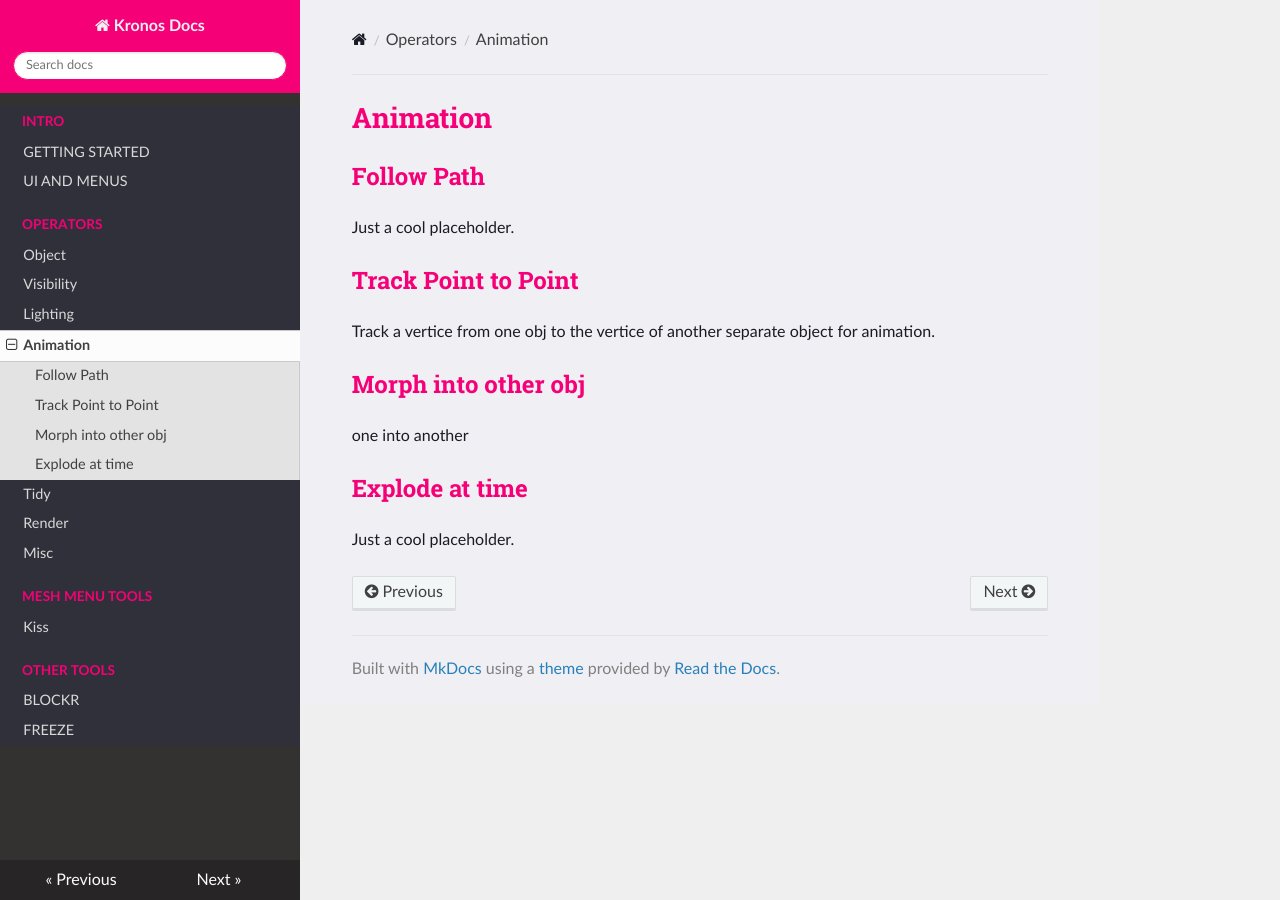
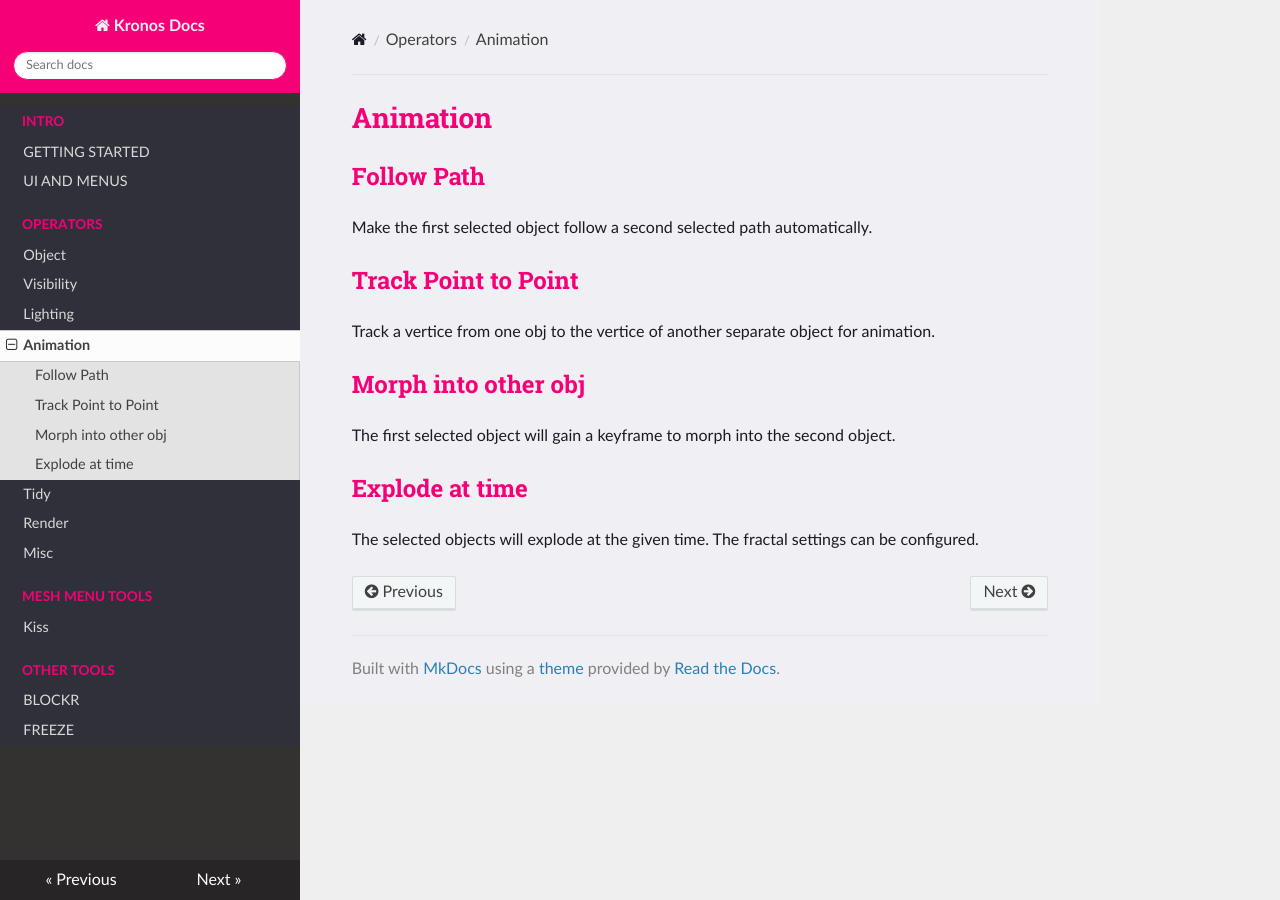
Before and after one commit to CGLIFE7/KronosDocs, an MkDocs documentation site: the page built from docs/docs/tutorial/animation.md, in a window 1280 px wide. Built offline with MkDocs 1.6.1, drawn with Linux system fonts in a browser that asks for light colours; nearby versions of some CDN libraries.

Commit message:
Update animation.md

```diff
--- a/docs/docs/tutorial/animation.md
+++ b/docs/docs/tutorial/animation.md
@@ -4,7 +4,7 @@
 
 ## Follow Path
 
-Just a cool placeholder.
+Make the first selected object follow a second selected path automatically.
 
 ## Track Point to Point
 
@@ -12,8 +12,8 @@ Track a vertice from one obj to the vertice of another separate object for anima
 
 ## Morph into other obj
 
-one into another
+The first selected object will gain a keyframe to morph into the second object.
 
 ## Explode at time
 
-Just a cool placeholder.
+The selected objects will explode at the given time. The fractal settings can be configured.
```
